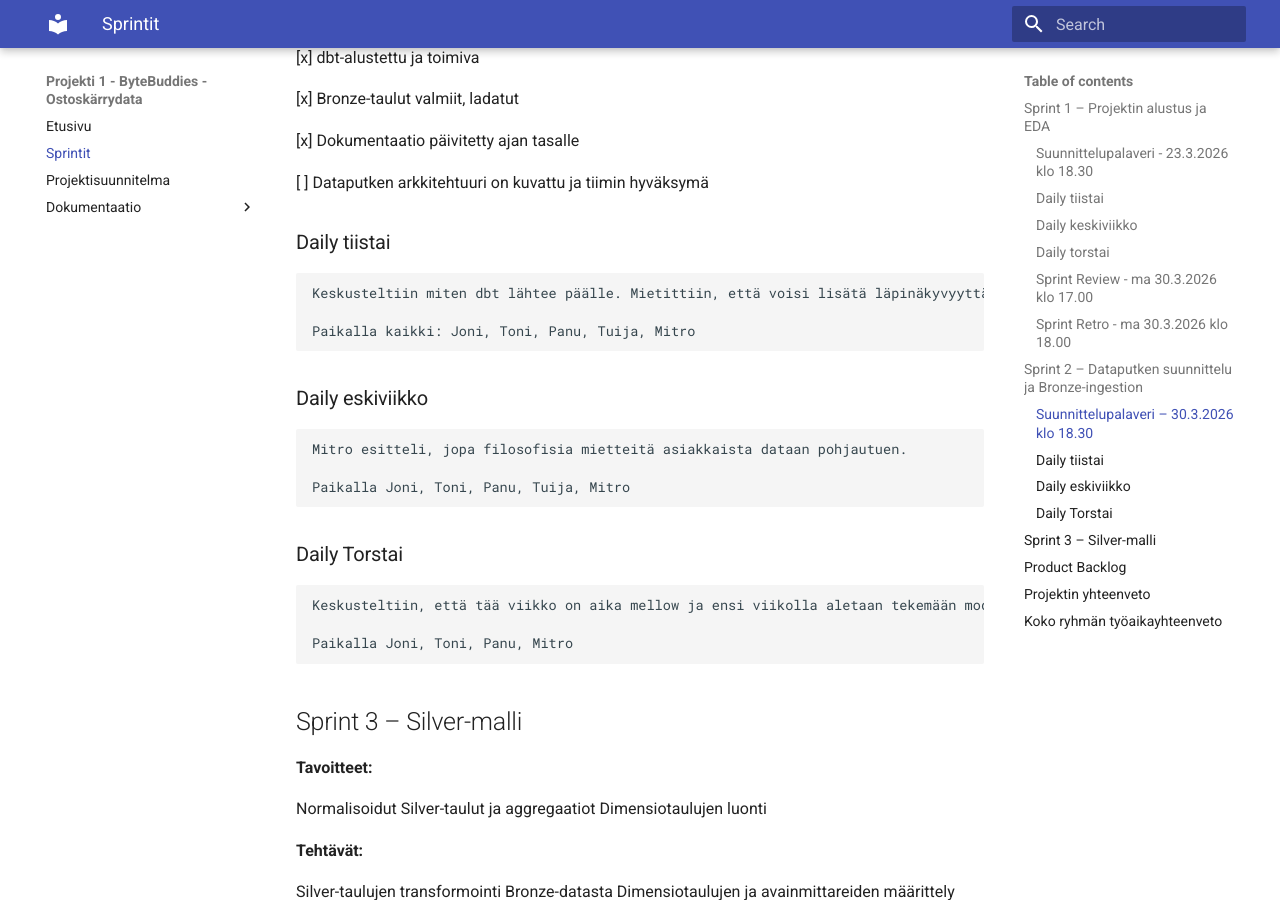
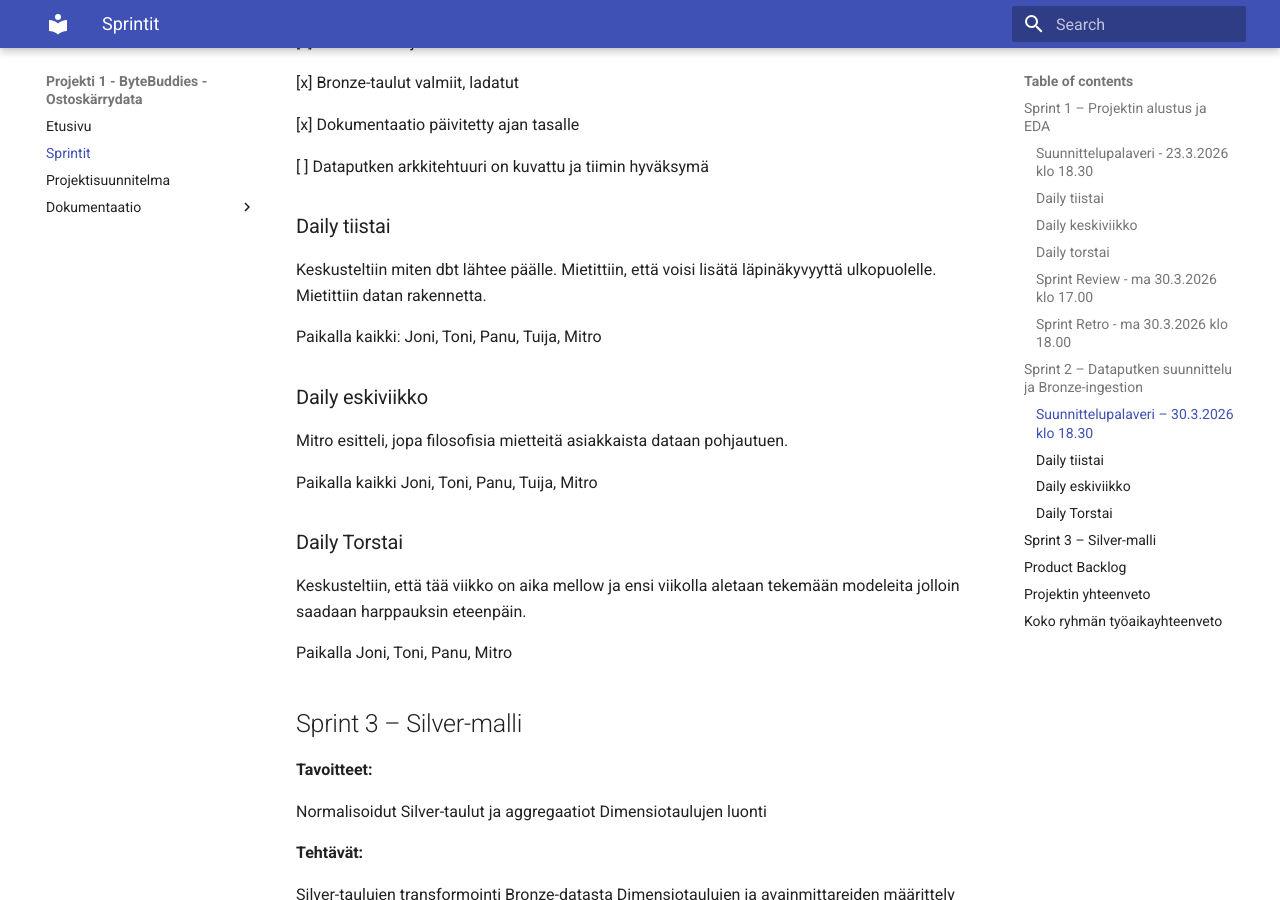
Before and after one commit to mitro54/uwb-shopping-cart-analytics-pipeline, an MkDocs documentation site: the page built from docs/sprintit.md, in a window 1280 px wide and 900 px high, scrolled down 4918 px. Built offline with MkDocs 1.6.1 and Material for MkDocs 9.7.7, drawn with Linux system fonts in a browser that asks for light colours.

Commit message:
muotoiluja

```diff
--- a/docs/sprintit.md
+++ b/docs/sprintit.md
@@ -136,24 +136,24 @@
 Vahvistimme projektisuunnitelman ja valitsimme arkkitehtuuriksi Bronze-Silver-Gold medalllion mallin. Tässä sprintissä siirrymme datan tutkimisesta sen tekniseen hallintaan. Päätimme käyttää DuckDB-tietokantaa ja dbt-työkalua datan muuntamiseen. Aloitamme työskentelyn alkupäästä ja valmistellen projektia.
 
 #### Suunnittelupalaverin tuotokset
-Sprint Goal määritelty
+- Sprint Goal määritelty
 
-Alustava Sprint Backlog muodostettu
+- Alustava Sprint Backlog muodostettu
 
 Arkkitehtuuripäätökset lukittu (DuckDB + dbt + Medallion)
 
 #### Sprintin tehtävät
-Lopullisen projektisuunnitelman vahvistaminen
+- Lopullisen projektisuunnitelman vahvistaminen
 
-dbt-projektin alustus
+- dbt-projektin alustus
 
-Dataputken arkkitehtuurin Bronze - Silver - Gold kuvauksen luonti
+- Dataputken arkkitehtuurin Bronze - Silver - Gold kuvauksen luonti
 
-Datan esikäsittely: Keinoja löytää validia dataa
+- Datan esikäsittely: Keinoja löytää validia dataa
 
-Bronze-tason tietomalli: Taulujen rakenteen suunnittelu ja luonti
+- Bronze-tason tietomalli: Taulujen rakenteen suunnittelu ja luonti
 
-Dokumentaation päivitys
+- Dokumentaation päivitys
 
 #### Sprint Goal
 Vahvistaa lopullinen projektisuunnitelma sekä toteuttaa toimiva Bronze-tason ingestion, jossa raakadata ladataan DuckDB-ympäristöön dbt-työkalua hyödyntäen.
@@ -183,22 +183,21 @@
 [ ] Dataputken arkkitehtuuri on kuvattu ja tiimin hyväksymä
 
 ### Daily tiistai
+Keskusteltiin miten dbt lähtee päälle. Mietittiin, että voisi lisätä läpinäkyvyyttä ulkopuolelle. Mietittiin datan rakennetta.
 
-    Keskusteltiin miten dbt lähtee päälle. Mietittiin, että voisi lisätä läpinäkyvyyttä ulkopuolelle. Mietittiin datan rakennetta.
-
-    Paikalla kaikki: Joni, Toni, Panu, Tuija, Mitro
+Paikalla kaikki: Joni, Toni, Panu, Tuija, Mitro
 
 ### Daily eskiviikko
 
-    Mitro esitteli, jopa filosofisia mietteitä asiakkaista dataan pohjautuen.
+Mitro esitteli, jopa filosofisia mietteitä asiakkaista dataan pohjautuen.
 
-    Paikalla Joni, Toni, Panu, Tuija, Mitro
+Paikalla kaikki Joni, Toni, Panu, Tuija, Mitro
 
 ### Daily Torstai
 
-    Keskusteltiin, että tää viikko on aika mellow ja ensi viikolla aletaan tekemään modeleita jolloin saadaan harppauksin eteenpäin.
+Keskusteltiin, että tää viikko on aika mellow ja ensi viikolla aletaan tekemään modeleita jolloin saadaan harppauksin eteenpäin.
 
-    Paikalla Joni, Toni, Panu, Mitro
+Paikalla Joni, Toni, Panu, Mitro
 
 ## Sprint 3 – Silver-malli
 
```
